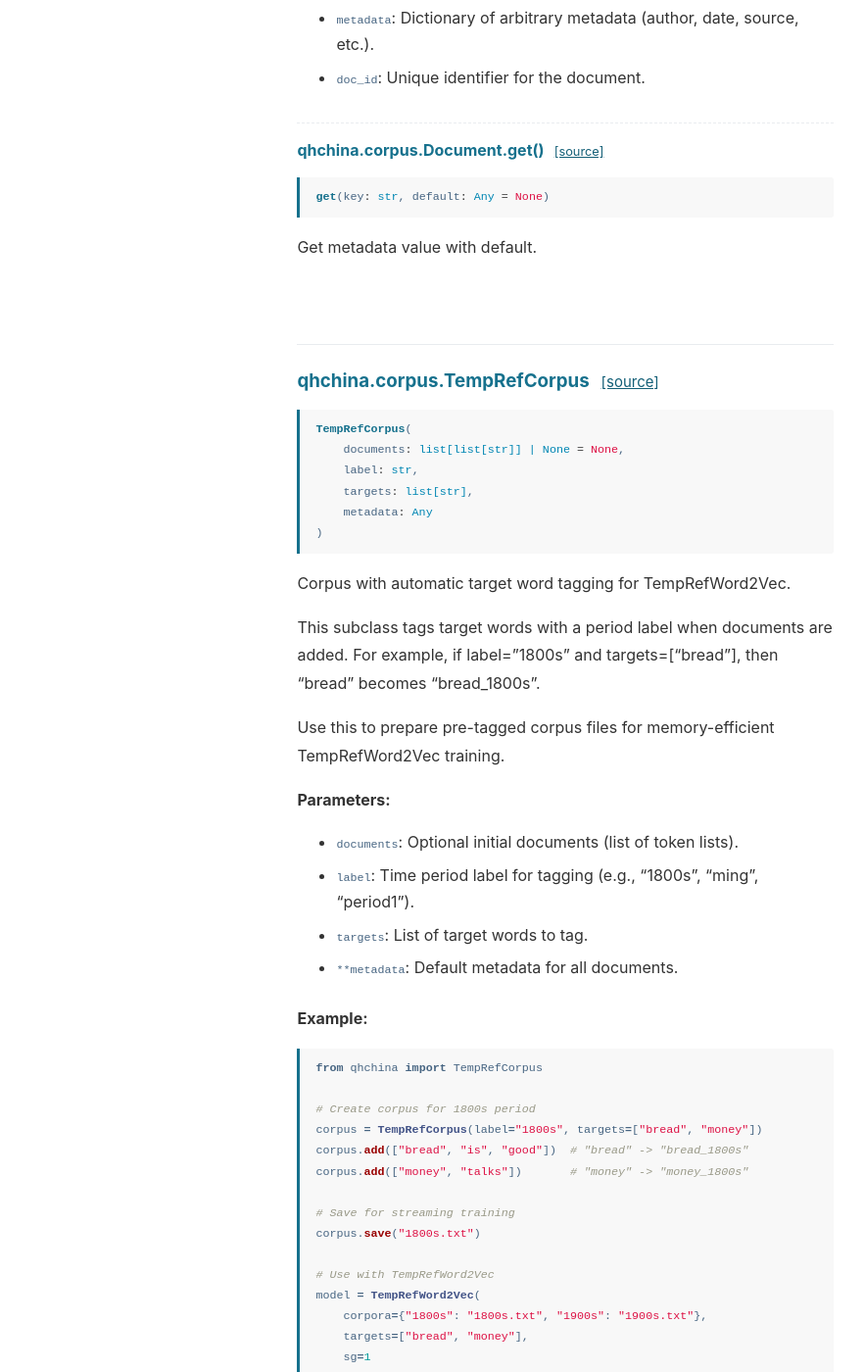
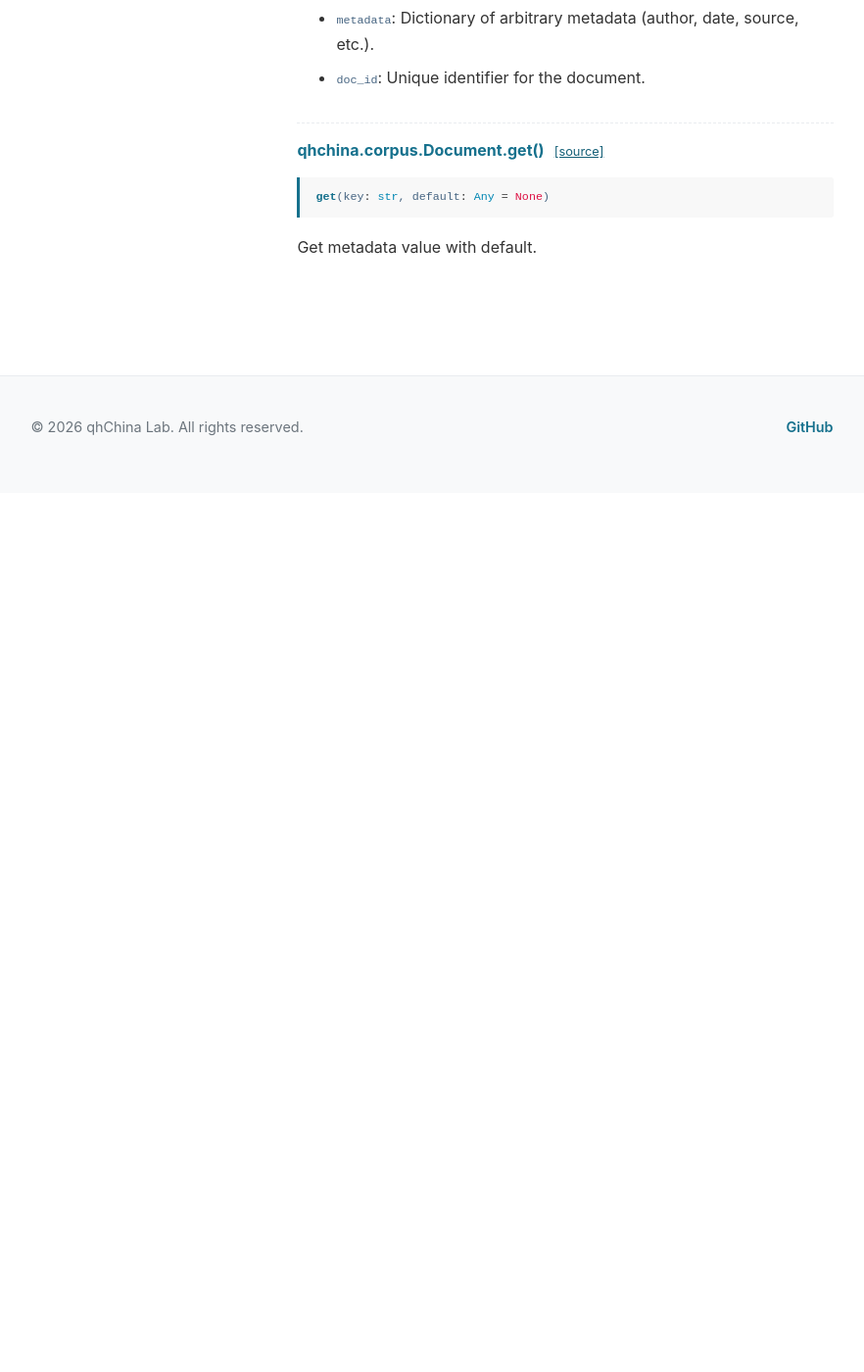
Before and after one commit to mcjkurz/qhchina-web, a Jekyll site: the page built from docs/corpus/index.md, in a window 1280 px wide and 1400 px high, scrolled down 14636 px. Shown: the whole window at 98% size, without its empty margins (199-1081 px from the left). Built offline with Jekyll 4.4.1, drawn with Linux system fonts in a browser that asks for light colours; after the commit the page ends 15139 px from its top, so only the background shows below that; some of the changed text lies outside the part shown.

````diff
--- a/_config.yml
+++ b/_config.yml
@@ -60,4 +60,4 @@ goatcounter_code: qhchina # This will create the URL qhchina.goatcounter.com
 github: [metadata]
 
 # Cache busting version (auto-updated by make_docs.py)
-cache_version: 20260222215358
+cache_version: 20260223105359
--- a/docs/corpus/index.md
+++ b/docs/corpus/index.md
@@ -43,12 +43,6 @@ functions:
     anchor: document
   - name: Document.get()
     anchor: document-get
-  - name: TempRefCorpus
-    anchor: temprefcorpus
-  - name: TempRefCorpus.add()
-    anchor: temprefcorpus-add
-  - name: TempRefCorpus.add_many()
-    anchor: temprefcorpus-add_many
 has_examples: True
 import_from: qhchina.corpus
 ---
@@ -393,7 +387,7 @@ print(f"Hapax ratio: {len(hapax) / corpus.vocab_size:.1%}")
 Hapax ratio: 48.2%
 ```
 
-<h4 id="corpus-load">qhchina.corpus.Corpus.load() <a href="https://github.com/mcjkurz/qhchina/blob/main/qhchina/corpus.py#L921" class="source-link" title="View source on GitHub">[source]</a></h4>
+<h4 id="corpus-load">qhchina.corpus.Corpus.load() <a href="https://github.com/mcjkurz/qhchina/blob/main/qhchina/corpus.py#L916" class="source-link" title="View source on GitHub">[source]</a></h4>
 
 <pre class="signature"><code><span class="sig-name">load</span>(<span class="sig-param">path</span><span class="sig-punct">:</span> <span class="sig-type">str | Path</span>, <span class="sig-param">format</span><span class="sig-punct">:</span> <span class="sig-type">str | None</span> <span class="sig-punct">=</span> <span class="sig-default">None</span>)</code></pre>
 
@@ -548,7 +542,7 @@ train_stratified, test_stratified = corpus.split(
 )
 ```
 
-<h4 id="corpus-to_dataframe">qhchina.corpus.Corpus.to_dataframe() <a href="https://github.com/mcjkurz/qhchina/blob/main/qhchina/corpus.py#L998" class="source-link" title="View source on GitHub">[source]</a></h4>
+<h4 id="corpus-to_dataframe">qhchina.corpus.Corpus.to_dataframe() <a href="https://github.com/mcjkurz/qhchina/blob/main/qhchina/corpus.py#L991" class="source-link" title="View source on GitHub">[source]</a></h4>
 
 <pre class="signature"><code><span class="sig-name">to_dataframe</span>()</code></pre>
 
@@ -629,79 +623,4 @@ Get metadata value with default.
 
 <br>
 
-<h3 id="temprefcorpus">qhchina.corpus.TempRefCorpus <a href="https://github.com/mcjkurz/qhchina/blob/main/qhchina/corpus.py#L1050" class="source-link" title="View source on GitHub">[source]</a></h3>
-
-<pre class="signature"><code><span class="sig-name">TempRefCorpus</span>(
-    <span class="sig-param">documents</span><span class="sig-punct">:</span> <span class="sig-type">list[list[str]] | None</span> <span class="sig-punct">=</span> <span class="sig-default">None</span>,
-    <span class="sig-param">label</span><span class="sig-punct">:</span> <span class="sig-type">str</span>,
-    <span class="sig-param">targets</span><span class="sig-punct">:</span> <span class="sig-type">list[str]</span>,
-    <span class="sig-param">metadata</span><span class="sig-punct">:</span> <span class="sig-type">Any</span>
-)</code></pre>
-
-Corpus with automatic target word tagging for TempRefWord2Vec.
-
-This subclass tags target words with a period label when documents are added.
-For example, if label="1800s" and targets=["bread"], then "bread" becomes "bread_1800s".
-
-Use this to prepare pre-tagged corpus files for memory-efficient TempRefWord2Vec training.
-
-**Parameters:**
-- `documents`: Optional initial documents (list of token lists).
-- `label`: Time period label for tagging (e.g., "1800s", "ming", "period1").
-- `targets`: List of target words to tag.
-- `**metadata`: Default metadata for all documents.
-
-**Example:**
-```python
-from qhchina import TempRefCorpus
-
-# Create corpus for 1800s period
-corpus = TempRefCorpus(label="1800s", targets=["bread", "money"])
-corpus.add(["bread", "is", "good"])  # "bread" -> "bread_1800s"
-corpus.add(["money", "talks"])       # "money" -> "money_1800s"
-
-# Save for streaming training
-corpus.save("1800s.txt")
-
-# Use with TempRefWord2Vec
-model = TempRefWord2Vec(
-    corpora={"1800s": "1800s.txt", "1900s": "1900s.txt"},
-    targets=["bread", "money"],
-    sg=1
-)
-```
-
-<h4 id="temprefcorpus-add">qhchina.corpus.TempRefCorpus.add() <a href="https://github.com/mcjkurz/qhchina/blob/main/qhchina/corpus.py#L1096" class="source-link" title="View source on GitHub">[source]</a></h4>
-
-<pre class="signature"><code><span class="sig-name">add</span>(<span class="sig-param">tokens</span><span class="sig-punct">:</span> <span class="sig-type">list[str]</span>, <span class="sig-param">doc_id</span><span class="sig-punct">:</span> <span class="sig-type">str | None</span> <span class="sig-punct">=</span> <span class="sig-default">None</span>, <span class="sig-param">metadata</span><span class="sig-punct">:</span> <span class="sig-type">Any</span>)</code></pre>
-
-Add a document with target words tagged.
-
-Target words are automatically tagged with the period label.
-For example, if label="1800s" and "bread" is a target, it becomes "bread_1800s".
-
-**Parameters:**
-- `tokens`: List of string tokens.
-- `doc_id`: Optional document ID.
-- `**metadata`: Document metadata.
-
-**Returns:**
-The document ID.
-
-<h4 id="temprefcorpus-add_many">qhchina.corpus.TempRefCorpus.add_many() <a href="https://github.com/mcjkurz/qhchina/blob/main/qhchina/corpus.py#L1122" class="source-link" title="View source on GitHub">[source]</a></h4>
-
-<pre class="signature"><code><span class="sig-name">add_many</span>(<span class="sig-param">documents</span><span class="sig-punct">:</span> <span class="sig-type">list[list[str]]</span>, <span class="sig-param">metadata_list</span><span class="sig-punct">:</span> <span class="sig-type">list[dict[str, Any]] | None</span> <span class="sig-punct">=</span> <span class="sig-default">None</span>, <span class="sig-param">shared_metadata</span><span class="sig-punct">:</span> <span class="sig-type">Any</span>)</code></pre>
-
-Add multiple documents with target words tagged.
-
-**Parameters:**
-- `documents`: List of token lists.
-- `metadata_list`: Optional per-document metadata.
-- `**shared_metadata`: Metadata applied to all documents.
-
-**Returns:**
-List of document IDs.
-
-<br>
-
 <!-- API-END -->
````
Also changed, not shown: _data/nav_docs.json (+0 -12 lines), docs/word_embeddings/index.md (+57 -62 lines).
